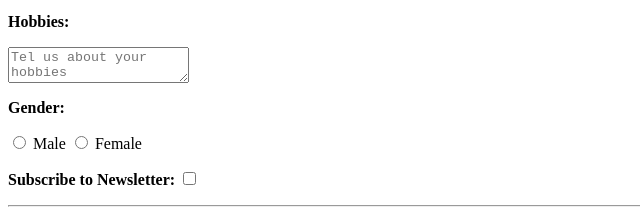
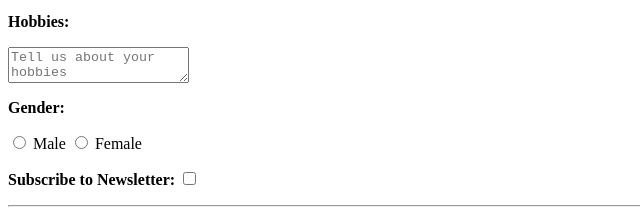
Before and after one commit to GharbiALI/version-control-practice, a plain HTML site: page Personal-information-form.htm in a window 1280 px wide. Shown: the part 345-562 px from the top of the page, 0-640 px from the left. Drawn offline with Linux system fonts and the light colour scheme.

Commit message:
Fix spelling mistake in Personal-Information-form

```diff
--- a/Personal-information-form.htm
+++ b/Personal-information-form.htm
@@ -18,7 +18,7 @@
         </p>
 
         <p><strong>Hobbies:</strong></p>
-        <textarea placeholder="Tel us about your hobbies" ></textarea>
+        <textarea placeholder="Tell us about your hobbies" ></textarea>
 
         <p><strong>Gender:</strong></p>
         <input type="radio"  /> Male
```
